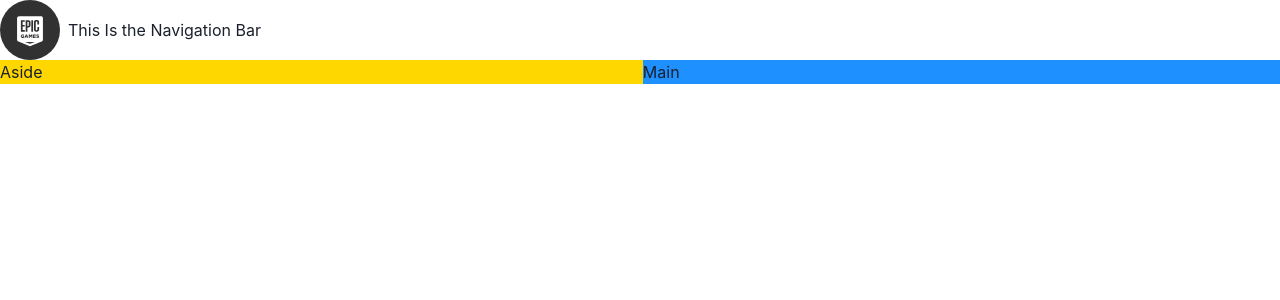
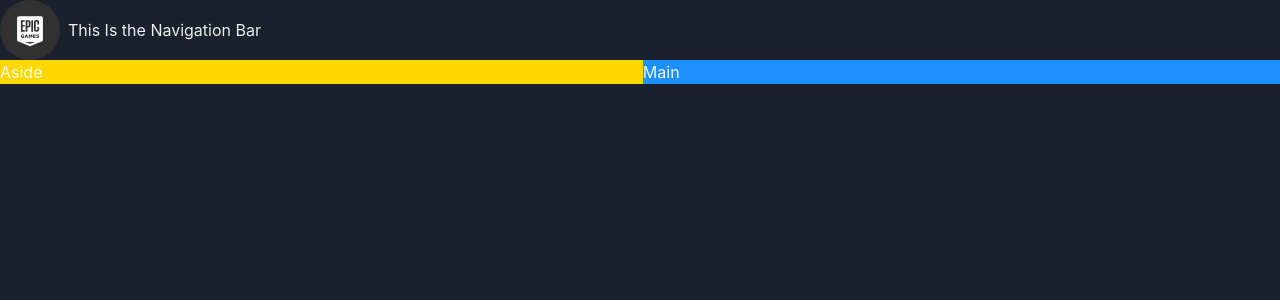
Before and after one commit to Bubbq/Epic-Games-Web-MockUp, a React (Vite) app: page / in a window 1280 px wide. Shown: the top 300 px of the page. Built offline with nearby package versions, Linux system fonts and the light colour scheme.

Commit message:
add theme.ts, contains theme web takes, set dark

```diff
--- a/src/main.tsx
+++ b/src/main.tsx
@@ -1,13 +1,15 @@
-import React from 'react'
-import ReactDOM from 'react-dom/client'
-import { ChakraProvider } from '@chakra-ui/react'
-import App from './App';
+import React from "react";
+import ReactDOM from "react-dom/client";
+import { ChakraProvider, ColorModeScript } from "@chakra-ui/react";
+import App from "./App";
+import theme from "./theme"; //the themes the website will take on
 
-const rootElement = document.getElementById('root')
+const rootElement = document.getElementById("root");
 ReactDOM.createRoot(rootElement).render(
   <React.StrictMode>
-    <ChakraProvider>
+    <ChakraProvider theme={theme}>
+      <ColorModeScript initialColorMode={theme.config.initialColorMode}/>
       <App />
     </ChakraProvider>
-  </React.StrictMode>,
-)
+  </React.StrictMode>
+);
--- /dev/null
+++ b/src/theme.ts
@@ -0,0 +1,9 @@
+import { extendTheme, ThemeConfig} from "@chakra-ui/react";
+
+const config: ThemeConfig = {
+initialColorMode: 'dark',//the initial color the webpage will take
+}
+
+const theme = extendTheme({config});//passes obj with config property
+
+export default theme;
```
